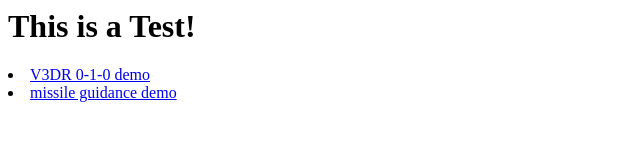
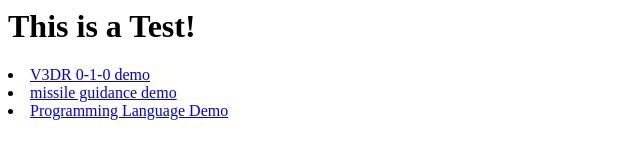
Before and after one commit to xbrsq/xbrsq.github.io, a plain HTML site: page index.html in a window 1280 px wide. Shown: the whole page, without its empty margins (0-640 px from the left). Drawn offline with Linux system fonts and the light colour scheme.

Commit message:
Updated index page
Whoops, missed it the first time around

```diff
--- a/index.html
+++ b/index.html
@@ -5,5 +5,6 @@
     </h1>
     <li><a href="V3DR-0-1-0">V3DR 0-1-0 demo</a></li>
     <li><a href="missile demo">missile guidance demo</a></li>
+    <li><a href="compTest">Programming Language Demo</a></li>
   </body>
 </html>
```
